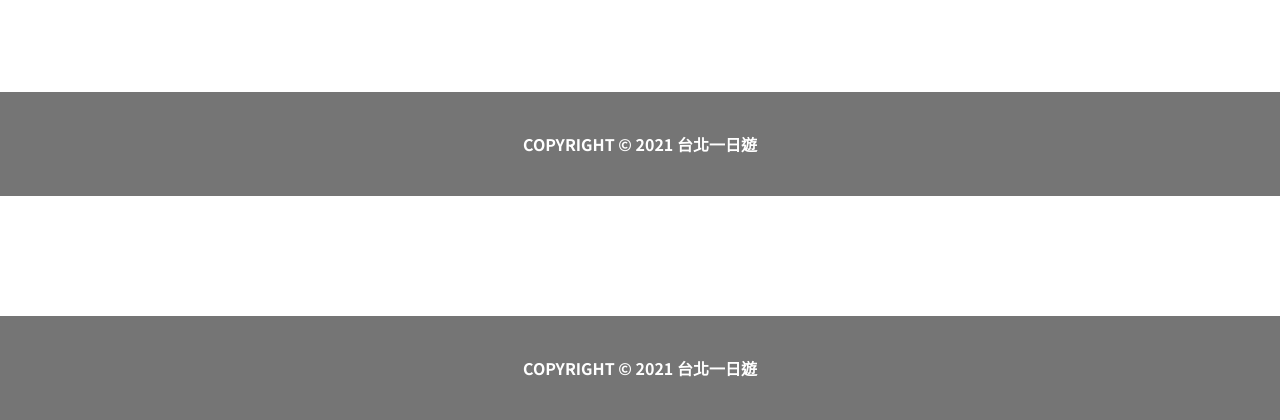
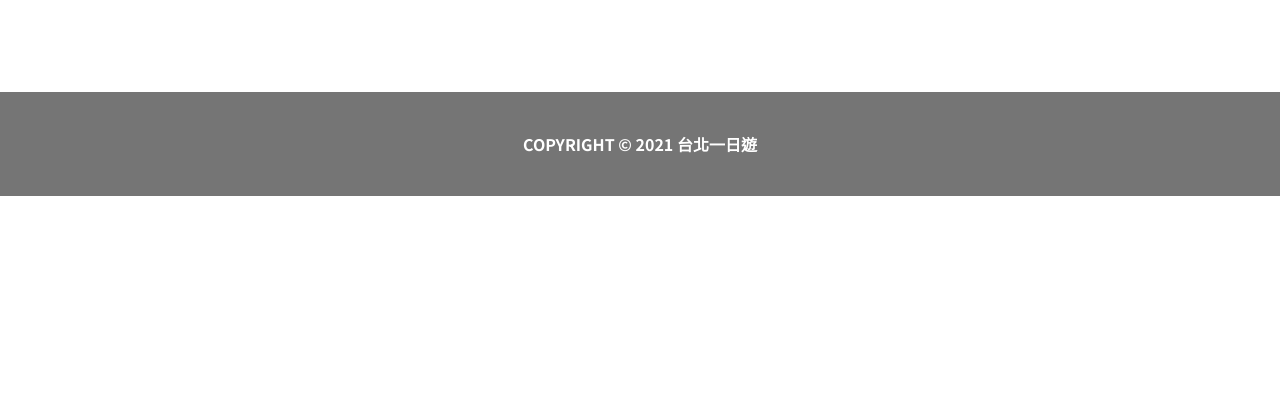
Before and after one commit to amelie314/taipei-day-trip, a Flask app: page / in a window 1280 px wide. Shown: the part 679-1099 px from the top of the page. After the commit the page ends 875 px from the top, so only its background shows below. Run offline with Flask 3, Linux system fonts and the light colour scheme; data that the repository does not hold is empty; some libraries are stand-ins or nearby versions; some web fonts are replaced.

Commit message:
[fix][htmk] Delete repeated `Footer`

```diff
--- a/templates/index.html
+++ b/templates/index.html
@@ -42,7 +42,4 @@ block head_extra %}
   </div>
 </main>
 
-<footer>
-  <div class="footer-text-box">COPYRIGHT © 2021 台北一日遊</div>
-</footer>
 {% endblock %}
```
